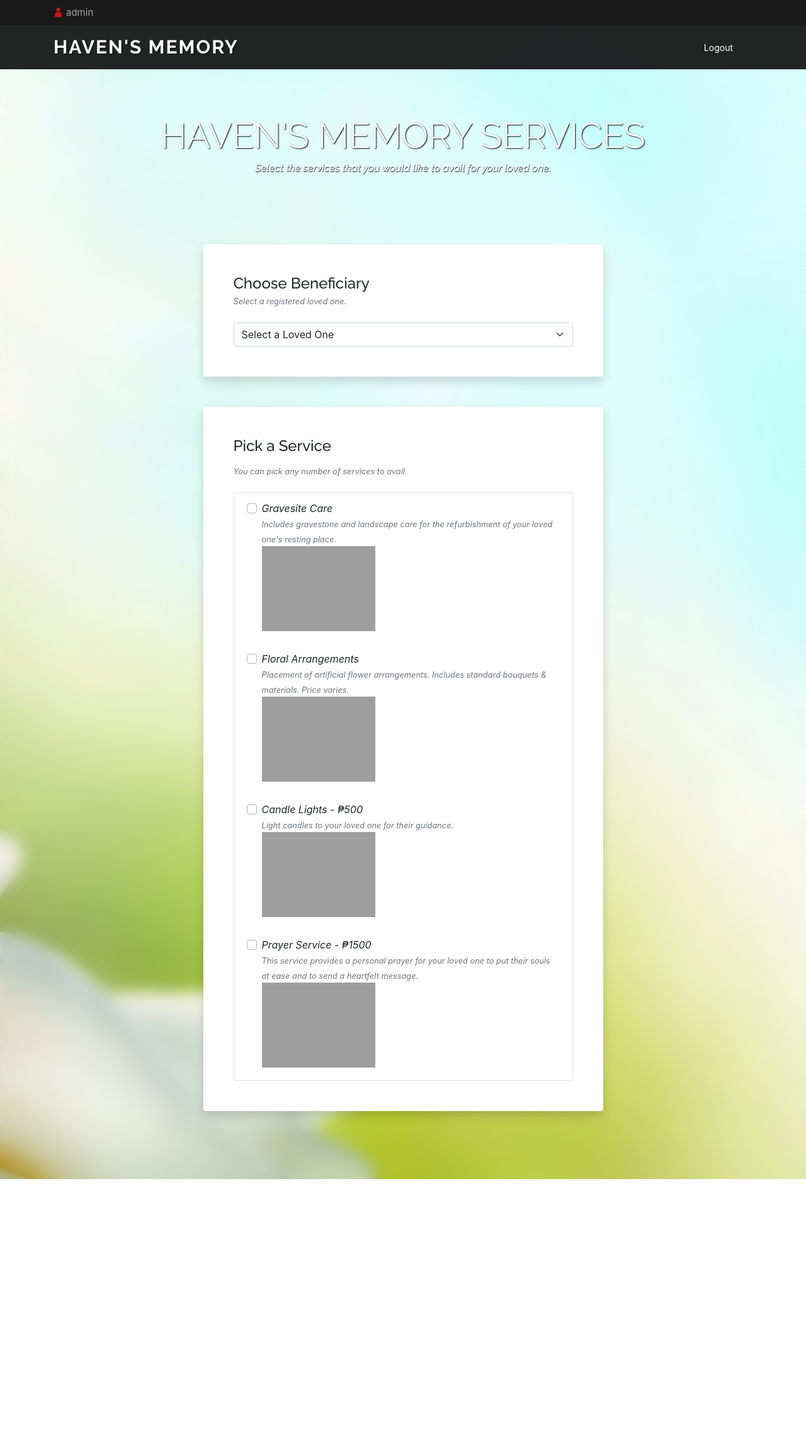
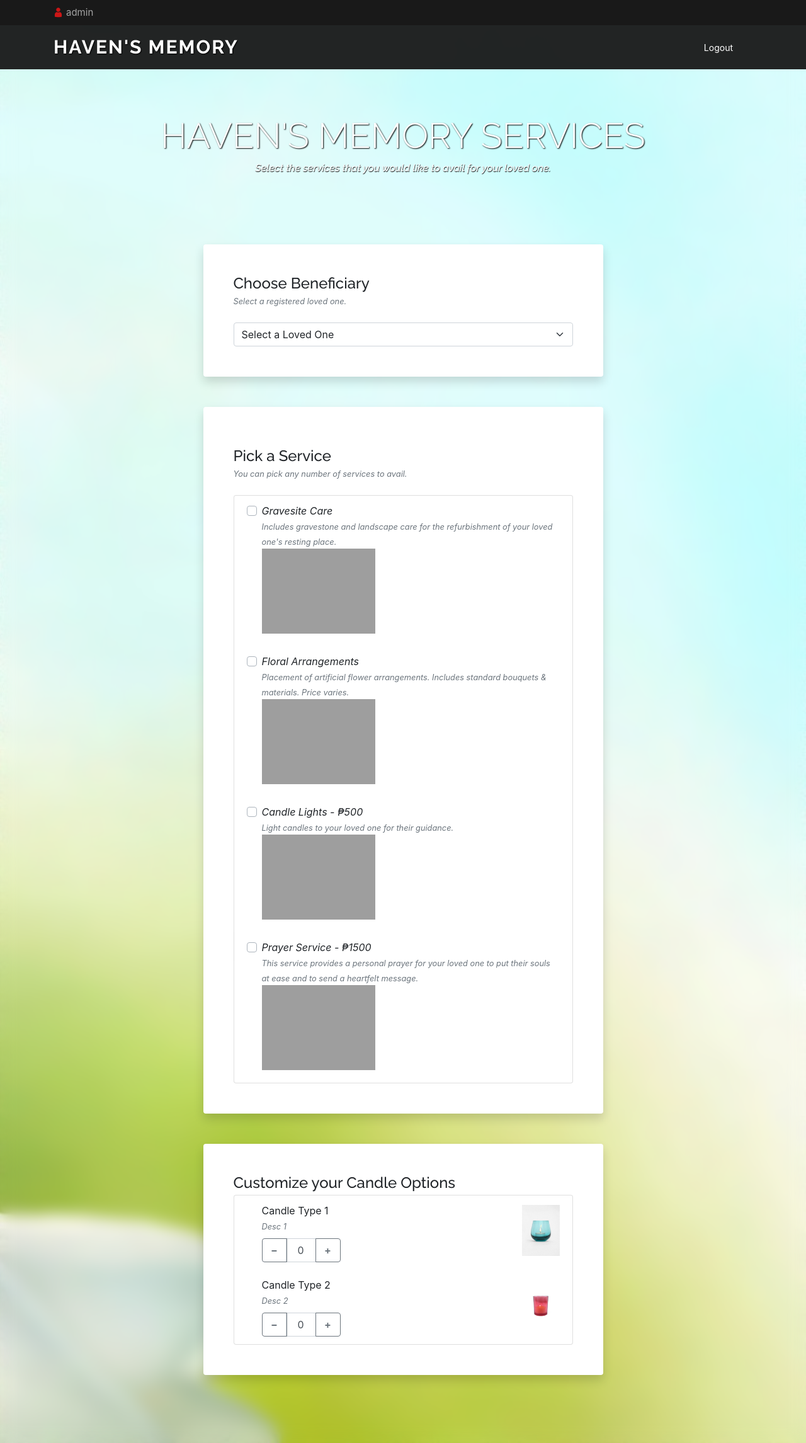
Before and after one commit to LazyMeercatOG/SoftEngg-LapidaSystem, a Django app: page /menu/ in a window 1280 px wide. Shown: the whole page at 63% size. Before the commit the page ends 1872 px from the top, so only its background shows below. Run offline with Django 3.2, Linux system fonts and the light colour scheme; a user stored in the database is signed in; data comes from the database, SQL or seed files in the repository; some libraries are stand-ins or nearby versions; grey boxes are pictures that could not be loaded.

Commit message:
added initial candle card, no jquery interactions yet

```diff
--- /dev/null
+++ b/lapida/lapida_app/static/lapida_app/menu/spinner/src/input-spinner.js
@@ -0,0 +1,352 @@
+/**
+ * Author and copyright: Stefan Haack (https://shaack.com)
+ * Repository: https://github.com/shaack/bootstrap-input-spinner
+ * License: MIT, see file 'LICENSE'
+ */
+
+;(function ($) {
+    "use strict"
+
+    // the default editor for parsing and rendering
+    var I18nEditor = function (props, element) {
+        var locale = props.locale || "en-US"
+
+        this.parse = function(customFormat) {
+            var numberFormat = new Intl.NumberFormat(locale)
+            var thousandSeparator = numberFormat.format(11111).replace(/1/g, '') || '.'
+            var decimalSeparator = numberFormat.format(1.1).replace(/1/g, '')
+            return parseFloat(customFormat
+                .replace(new RegExp(' ', 'g'), '')
+                .replace(new RegExp('\\' + thousandSeparator, 'g'), '')
+                .replace(new RegExp('\\' + decimalSeparator), '.')
+            )
+        }
+
+        this.render = function(number) {
+            var decimals = parseInt(element.getAttribute("data-decimals")) || 0
+            var digitGrouping = !(element.getAttribute("data-digit-grouping") === "false")
+            var numberFormat = new Intl.NumberFormat(locale, {
+                minimumFractionDigits: decimals,
+                maximumFractionDigits: decimals,
+                useGrouping: digitGrouping
+            })
+            return numberFormat.format(number)
+        }
+    }
+
+    var triggerKeyPressed = false
+    var originalVal = $.fn.val
+    $.fn.val = function (value) {
+        if (arguments.length >= 1) {
+            if (this[0] && this[0]["bootstrap-input-spinner"] && this[0].setValue) {
+                var element = this[0]
+                setTimeout(function () {
+                    element.setValue(value)
+                })
+            }
+        }
+        return originalVal.apply(this, arguments)
+    }
+
+    $.fn.inputSpinner = function (methodOrProps) {
+
+        if (methodOrProps === "destroy") {
+            this.each(function () {
+                this.destroyInputSpinner()
+            })
+            return this
+        }
+
+        var props = {
+            decrementButton: "<strong>&minus;</strong>", // button text
+            incrementButton: "<strong>&plus;</strong>", // ..
+            groupClass: "", // css class of the resulting input-group
+            buttonsClass: "btn-outline-secondary",
+            buttonsWidth: "2.5rem",
+            textAlign: "center", // alignment of the entered number
+            autoDelay: 500, // ms threshold before auto value change
+            autoInterval: 50, // speed of auto value change
+            buttonsOnly: false, // set this `true` to disable the possibility to enter or paste the number via keyboard
+            keyboardStepping: true, // set this to `false` to disallow the use of the up and down arrow keys to step
+            locale: navigator.language, // the locale, per default detected automatically from the browser
+            editor: I18nEditor, // the editor (parsing and rendering of the input)
+            template: // the template of the input
+                '<div class="input-group ${groupClass}">' +
+                '<div class="input-group-prepend"><button style="min-width: ${buttonsWidth}" class="btn btn-decrement ${buttonsClass} btn-minus" type="button">${decrementButton}</button></div>' +
+                '<input type="text" inputmode="decimal" style="text-align: ${textAlign}" class="form-control form-control-text-input"/>' +
+                '<div class="input-group-append"><button style="min-width: ${buttonsWidth}" class="btn btn-increment ${buttonsClass} btn-plus" type="button">${incrementButton}</button></div>' +
+                '</div>'
+        }
+        for (var option in methodOrProps) {
+            // noinspection JSUnfilteredForInLoop
+            props[option] = methodOrProps[option]
+        }
+
+        var html = props.template
+            .replace(/\${groupClass}/g, props.groupClass)
+            .replace(/\${buttonsWidth}/g, props.buttonsWidth)
+            .replace(/\${buttonsClass}/g, props.buttonsClass)
+            .replace(/\${decrementButton}/g, props.decrementButton)
+            .replace(/\${incrementButton}/g, props.incrementButton)
+            .replace(/\${textAlign}/g, props.textAlign)
+
+        this.each(function () {
+
+            var $original = $(this)
+            $original[0]["bootstrap-input-spinner"] = true
+            $original.hide()
+            $original[0].inputSpinnerEditor = new props.editor(props, this)
+
+            var autoDelayHandler = null
+            var autoIntervalHandler = null
+
+            var $inputGroup = $(html)
+            var $buttonDecrement = $inputGroup.find(".btn-decrement")
+            var $buttonIncrement = $inputGroup.find(".btn-increment")
+            var $input = $inputGroup.find("input")
+            var $label = $("label[for='" + $original.attr("id") + "']")
+            if (!$label[0]) {
+                $label = $original.closest("label")
+            }
+
+            var min = null
+            var max = null
+            var step = null
+
+            updateAttributes()
+
+            var value = parseFloat($original[0].value)
+
+            var prefix = $original.attr("data-prefix") || ""
+            var suffix = $original.attr("data-suffix") || ""
+
+            if (prefix) {
+                var prefixElement = $('<span class="input-group-text">' + prefix + '</span>')
+                $inputGroup.find(".input-group-prepend").append(prefixElement)
+            }
+            if (suffix) {
+                var suffixElement = $('<span class="input-group-text">' + suffix + '</span>')
+                $inputGroup.find(".input-group-append").prepend(suffixElement)
+            }
+
+            $original[0].setValue = function (newValue) {
+                setValue(newValue)
+            }
+            $original[0].destroyInputSpinner = function () {
+                destroy()
+            }
+
+            var observer = new MutationObserver(function () {
+                updateAttributes()
+                setValue(value, true)
+            })
+            observer.observe($original[0], {attributes: true})
+
+            $original.after($inputGroup)
+
+            setValue(value)
+
+            $input.on("paste input change focusout", function (event) {
+                var newValue = $input[0].value
+                var focusOut = event.type === "focusout"
+                newValue = $original[0].inputSpinnerEditor.parse(newValue)
+                setValue(newValue, focusOut)
+                dispatchEvent($original, event.type)
+            }).on("keydown", function (event) {
+                if (props.keyboardStepping) {
+                    if (event.which === 38) { // up arrow pressed
+                        event.preventDefault()
+                        if (!$buttonDecrement.prop("disabled")) {
+                            stepHandling(step)
+                        }
+                    } else if (event.which === 40) { // down arrow pressed
+                        event.preventDefault()
+                        if (!$buttonIncrement.prop("disabled")) {
+                            stepHandling(-step)
+                        }
+                    }
+                }
+            }).on("keyup", function (event) {
+                // up/down arrow released
+                if (props.keyboardStepping && (event.which === 38 || event.which === 40)) {
+                    event.preventDefault()
+                    resetTimer()
+                }
+            })
+
+            onPointerDown($buttonDecrement[0], function () {
+                if (!$buttonDecrement.prop("disabled")) {
+                    stepHandling(-step)
+                }
+            })
+            onPointerDown($buttonIncrement[0], function () {
+                if (!$buttonIncrement.prop("disabled")) {
+                    stepHandling(step)
+                }
+            })
+            onPointerUp(document.body, function () {
+                resetTimer()
+            })
+
+            function setValue(newValue, updateInput) {
+                if (updateInput === undefined) {
+                    updateInput = true
+                }
+                if (isNaN(newValue) || newValue === "") {
+                    $original[0].value = ""
+                    if (updateInput) {
+                        $input[0].value = ""
+                    }
+                    value = NaN
+                } else {
+                    newValue = parseFloat(newValue)
+                    newValue = Math.min(Math.max(newValue, min), max)
+                    // newValue = Math.round(newValue * Math.pow(10, decimals)) / Math.pow(10, decimals)
+                    $original[0].value = newValue
+                    if (updateInput) {
+                        // $input[0].value = numberFormat.format(newValue)
+                        $input[0].value = $original[0].inputSpinnerEditor.render(newValue)
+                    }
+                    value = newValue
+                }
+            }
+
+            function destroy() {
+                $original.prop("required", $input.prop("required"))
+                observer.disconnect()
+                resetTimer()
+                $input.off("paste input change focusout")
+                $inputGroup.remove()
+                $original.show()
+                if ($label[0]) {
+                    $label.attr("for", $original.attr("id"))
+                }
+            }
+
+            function dispatchEvent($element, type) {
+                if (type) {
+                    setTimeout(function () {
+                        var event
+                        if (typeof (Event) === 'function') {
+                            event = new Event(type, {bubbles: true})
+                        } else { // IE
+                            event = document.createEvent('Event')
+                            event.initEvent(type, true, true)
+                        }
+                        $element[0].dispatchEvent(event)
+                    })
+                }
+            }
+
+            function stepHandling(step) {
+                calcStep(step)
+                resetTimer()
+                autoDelayHandler = setTimeout(function () {
+                    autoIntervalHandler = setInterval(function () {
+                        calcStep(step)
+                    }, props.autoInterval)
+                }, props.autoDelay)
+            }
+
+
+            function calcStep(step) {
+                if (isNaN(value)) {
+                    value = 0
+                }
+                setValue(Math.round(value / step) * step + step)
+                dispatchEvent($original, "input")
+                dispatchEvent($original, "change")
+            }
+
+            function resetTimer() {
+                clearTimeout(autoDelayHandler)
+                clearTimeout(autoIntervalHandler)
+            }
+
+            function updateAttributes() {
+                // copy properties from original to the new input
+                if ($original.prop("required")) {
+                    $input.prop("required", $original.prop("required"))
+                    $original.removeAttr('required')
+                }
+                $input.prop("placeholder", $original.prop("placeholder"))
+                $input.attr("inputmode", $original.attr("inputmode") || "decimal")
+                var disabled = $original.prop("disabled")
+                var readonly = $original.prop("readonly")
+                $input.prop("disabled", disabled)
+                $input.prop("readonly", readonly || props.buttonsOnly)
+                $buttonIncrement.prop("disabled", disabled || readonly)
+                $buttonDecrement.prop("disabled", disabled || readonly)
+                if (disabled || readonly) {
+                    resetTimer()
+                }
+                var originalClass = $original.prop("class")
+                var groupClass = ""
+                // sizing
+                if (/form-control-sm/g.test(originalClass)) {
+                    groupClass = "input-group-sm"
+                } else if (/form-control-lg/g.test(originalClass)) {
+                    groupClass = "input-group-lg"
+                }
+                var inputClass = originalClass.replace(/form-control(-(sm|lg))?/g, "")
+                $inputGroup.prop("class", "input-group " + groupClass + " " + props.groupClass)
+                $input.prop("class", "form-control " + inputClass)
+
+                // update the main attributes
+                min = isNaN($original.prop("min")) || $original.prop("min") === "" ? -Infinity : parseFloat($original.prop("min"))
+                max = isNaN($original.prop("max")) || $original.prop("max") === "" ? Infinity : parseFloat($original.prop("max"))
+                step = parseFloat($original.prop("step")) || 1
+                if ($original.attr("hidden")) {
+                    $inputGroup.attr("hidden", $original.attr("hidden"))
+                } else {
+                    $inputGroup.removeAttr("hidden")
+                }
+                if ($original.attr("id")) {
+                    $input.attr("id", $original.attr("id") + "_MP_cBdLN29i2")
+                    if ($label[0]) {
+                        $label.attr("for", $input.attr("id"))
+                    }
+                }
+            }
+        })
+
+        return this
+    }
+
+    function onPointerUp(element, callback) {
+        element.addEventListener("mouseup", function (e) {
+            callback(e)
+        })
+        element.addEventListener("touchend", function (e) {
+            callback(e)
+        })
+        element.addEventListener("keyup", function (e) {
+            if ((e.keyCode === 32 || e.keyCode === 13)) {
+                triggerKeyPressed = false
+                callback(e)
+            }
+        })
+    }
+
+    function onPointerDown(element, callback) {
+        element.addEventListener("mousedown", function (e) {
+            if (e.button === 0) {
+                e.preventDefault()
+                callback(e)
+            }
+        })
+        element.addEventListener("touchstart", function (e) {
+            if (e.cancelable) {
+                e.preventDefault()
+            }
+            callback(e)
+        })
+        element.addEventListener("keydown", function (e) {
+            if ((e.keyCode === 32 || e.keyCode === 13) && !triggerKeyPressed) {
+                triggerKeyPressed = true
+                callback(e)
+            }
+        })
+    }
+
+}(jQuery))
--- a/lapida/lapida_app/templates/lapida_app/menu.html
+++ b/lapida/lapida_app/templates/lapida_app/menu.html
@@ -10,10 +10,17 @@
 <head>
     <script src="https://cdnjs.cloudflare.com/ajax/libs/twitter-bootstrap/4.3.1/js/bootstrap.bundle.min.js"></script>
     <script src="https://code.jquery.com/jquery-3.3.1.slim.min.js"></script>
+    <script src="https://code.jquery.com/jquery-1.12.4.min.js"
+            integrity="sha384-nvAa0+6Qg9clwYCGGPpDQLVpLNn0fRaROjHqs13t4Ggj3Ez50XnGQqc/r8MhnRDZ"
+            crossorigin="anonymous">
+    </script>
+    <script src="jquery.nice-number.js"></script>
     <link href="https://cdnjs.cloudflare.com/ajax/libs/twitter-bootstrap/4.3.1/css/bootstrap.min.css" rel="stylesheet">
     <link href="https://stackpath.bootstrapcdn.com/font-awesome/4.7.0/css/font-awesome.min.css" rel="stylesheet">
     <link href="{% static 'lapida_app/menu/menu.css' %}" rel="stylesheet">
     <link href="{% static 'lapida_app/menu/css/gijgo.min.css' %}" rel="stylesheet">
+    <link href="jquery.nice-number.css" rel="stylesheet">
+
 
 </head>
 <section class="py-5 header text-center text-white">
@@ -47,12 +54,12 @@
                 </div>
                 <div class="card shadow border-0 mb-5">
                     <div class="card-body p-5">
-                        <h2 class="h4 mb-1">Pick a Service</h2>
                                    <p> {{cemetery}} </p>
                                           {%endwith%}
 <!--                          {%for place in cemeteries%}
                          <p> {{place}} </p>
                          {%endfor%} -->
+                        <h2 class="h4 mb-1">Pick a Service</h2>
                         <p class="small text-muted font-italic mb-4">You can pick any number of services to avail.</p>
                             {% csrf_token %}
                         <ul class="list-group mx-auto">
@@ -177,6 +184,38 @@
                     </div>
                 </div>
 
+                <div id="candlecard" class="checkout">
+                    <div class="card shadow border-0 mb-5">
+                        <div class="card-body p-5">
+                            <h2 class="h4 mb-1">Customize your Candle Options</h2>
+                            <ul class="list-group mx-auto">
+                                <li class="list-group-item d-flex align-items-center justify-content-between">
+                                    <div class="custom-control">
+                                        <label>
+                                            <p class="mb-0">Candle Type 1</p><span class="small font-italic text-muted">Desc 1</span>
+                                        </label>
+                                        <div style="width: 125px">
+                                            <input id="candle1" type="number" value="0" min="0" max="10"/>
+                                        </div>
+                                    </div>
+                                    <label for="customRadio3"><img src="../../static/lapida_app/menu/images/candle1.png" alt="" width="60"></label>
+                                </li>
+                                <li class="list-group-item d-flex align-items-center justify-content-between">
+                                    <div class="custom-control">
+                                        <label>
+                                            <p class="mb-0">Candle Type 2</p><span class="small font-italic text-muted">Desc 2</span>
+                                        </label>
+                                        <div style="width: 125px">
+                                            <input id="candle2" type="number" value="0" min="0" max="10"/>
+                                        </div>
+                                    </div>
+                                    <label for="customRadio3"><img src="../../static/lapida_app/menu/images/candle2.png" alt="" width="60"></label>
+                                </li>
+                            </ul>
+                        </div>
+                    </div>
+                </div>
+
 <div id="checkout" class="checkout">
     <div class="card shadow border-0 mb-5">
 
@@ -237,10 +276,13 @@
     <script src="https://cdnjs.cloudflare.com/ajax/libs/popper.js/1.11.0/umd/popper.min.js" integrity="sha384-b/U6ypiBEHpOf/4+1nzFpr53nxSS+GLCkfwBdFNTxtclqqenISfwAzpKaMNFNmj4" crossorigin="anonymous"></script>
     <script src="https://maxcdn.bootstrapcdn.com/bootstrap/4.0.0-beta/js/bootstrap.min.js" integrity="sha384-h0AbiXch4ZDo7tp9hKZ4TsHbi047NrKGLO3SEJAg45jXxnGIfYzk4Si90RDIqNm1" crossorigin="anonymous"></script>
     <script src="{% static 'lapida_app/menu/js/gijgo.min.js' %}" charset="utf-8"></script>
+    <script src="{% static 'lapida_app/menu/spinner/src/input-spinner.js' %}"></script>
 
     <script type="text/javascript">
 
 $(document).ready(function(){
+
+$('input[type=number]').inputSpinner();
 
 $('#datepicker').datepicker();
 var finalpay = 0;
```
Also changed, not shown: lapida/lapida_app/static/lapida_app/menu/spinner/src/input-spinner-custom-editors.js (added, +52 -0 lines), lapida/lapida_app/static/lapida_app/menu/images/candle1.png (added), lapida/lapida_app/static/lapida_app/menu/images/candle2.png (added). Lines whose indentation alone changed are shown as unchanged.
